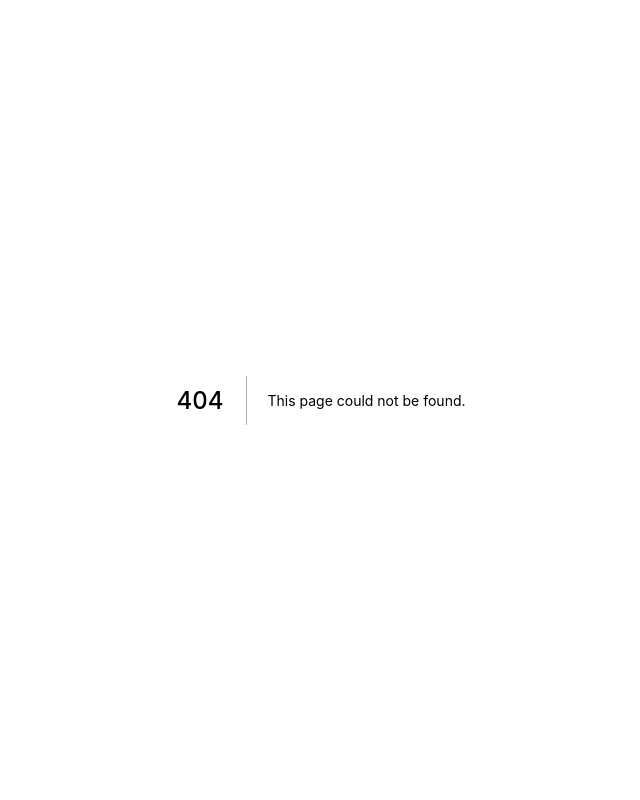
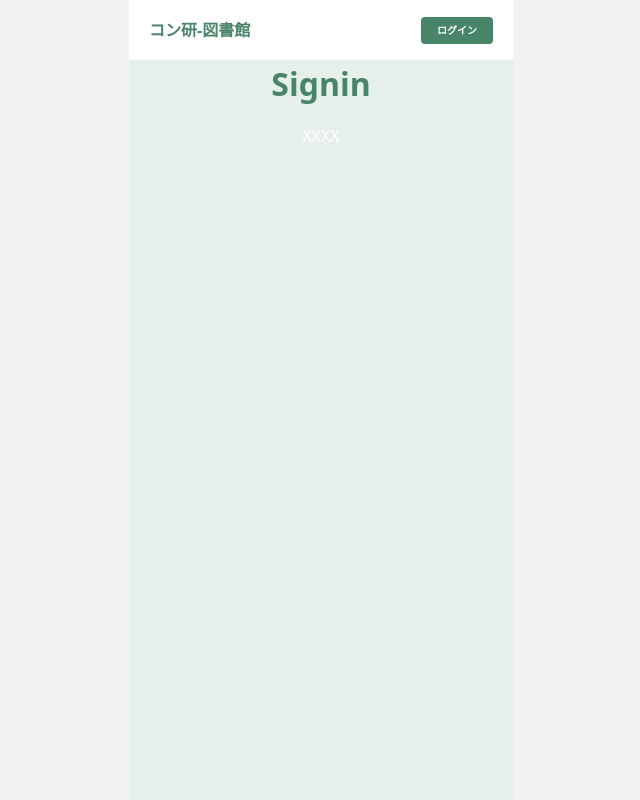
Before and after one commit to kurakke/library, a Next.js app: page /signin in a window 1280 px wide. Before the commit this address had no page. Shown: the whole page, without its empty margins (319-959 px from the left). Built offline with nearby package versions, Linux system fonts and the light colour scheme.

Commit message:
create Signin page

```diff
--- a/src/pages/index.tsx
+++ b/src/pages/index.tsx
@@ -1,11 +1,11 @@
 import { GetServerSideProps, NextPage } from "next";
 import { Props, RootPage } from "~/ui/pages/Root";
 
-const IndexPage: NextPage<Props> = (props) => {
+const Page: NextPage<Props> = (props) => {
     return <RootPage user={props.user} user2={props.user2} />;
 };
 
-export default IndexPage;
+export default Page;
 
 export const getServerSideProps: GetServerSideProps = async (context) => {
     const props: Props = {
--- /dev/null
+++ b/src/pages/signin/index.tsx
@@ -0,0 +1,9 @@
+import { NextPage } from "next";
+import React from "react";
+import { SignInPage } from "~/ui/pages/SignIn";
+
+const Page: NextPage = () => {
+    return <SignInPage />;
+};
+
+export default Page;
--- /dev/null
+++ b/src/ui/pages/SignIn/index.tsx
@@ -0,0 +1,11 @@
+import React from "react";
+import { DefaultLayout } from "~/ui/layouts/Default";
+
+export const SignInPage = () => {
+    return (
+        <DefaultLayout>
+            <h1 className="mb-16  text-5xl font-bold">Signin</h1>
+            <p className="mb-28 text-white text-sm lg:text-lg">XXXX</p>
+        </DefaultLayout>
+    );
+};
```
